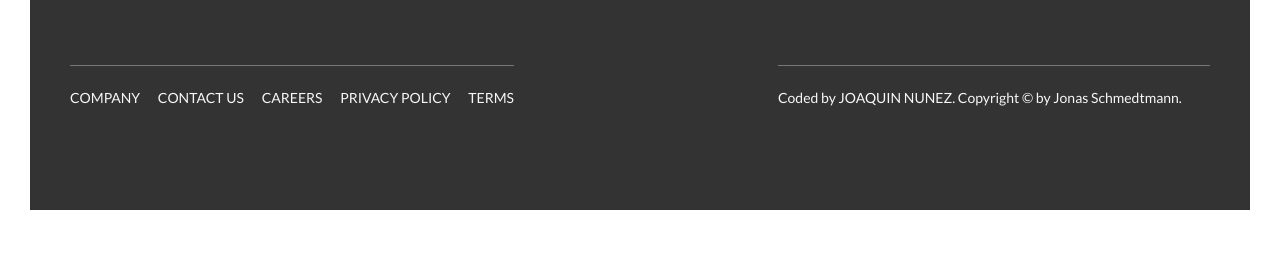
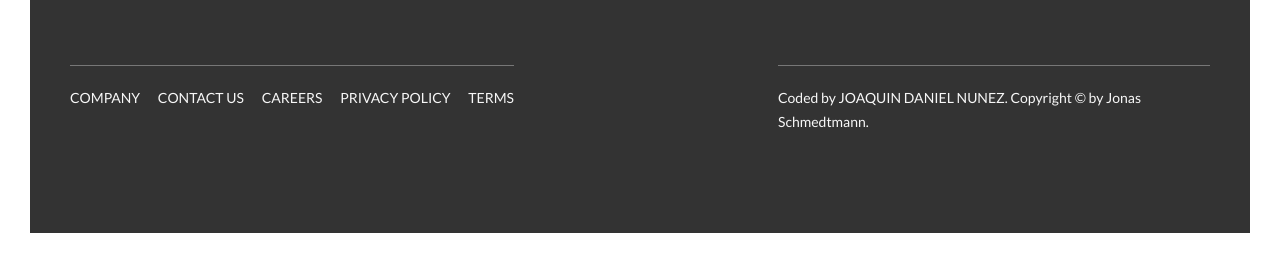
Before and after one commit to jdnunez504/Natours, a website: page index.html in a window 1280 px wide. Shown: the part 5574-5837 px from the top of the page. Before the commit the page ends 5814 px from the top, so only its background shows below. Drawn offline with Linux system fonts and the light colour scheme; a web font is replaced by a local one.

Commit message:
Attribution added

```diff
--- a/index.html
+++ b/index.html
@@ -369,7 +369,7 @@
         </div>
         <div class="col-1-of-2">
             <p class="footer__copyright">
-                Coded by <a href="#" class="footer__link">Joaquin Nunez</a>. Copyright &copy; by Jonas Schmedtmann.
+                Coded by <a href="https://github.com/jdnunez504" class="footer__link">Joaquin Daniel Nunez</a>. Copyright &copy; by Jonas Schmedtmann.
             </p>
         </div>
     </div>
```
Also changed, not shown: package.json (added, +23 -0 lines), css/fonts/linea-basic-10.ttf (added), css/fonts/linea-basic-10.woff (added), img/nat-8-large.jpg (added), img/nat-8.jpg (added), img/nat-9-large.jpg (added), img/nat-9.jpg (added), 3 other files.
